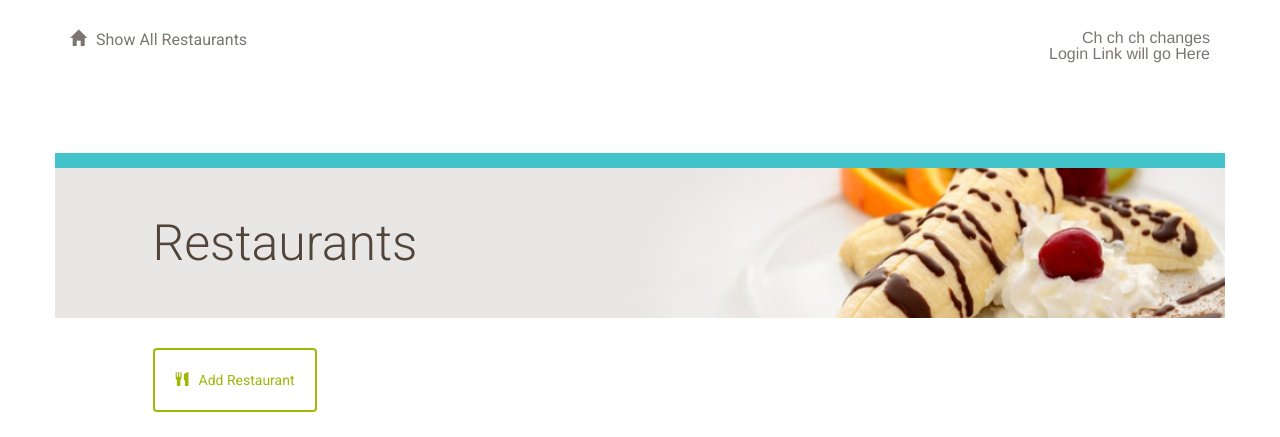
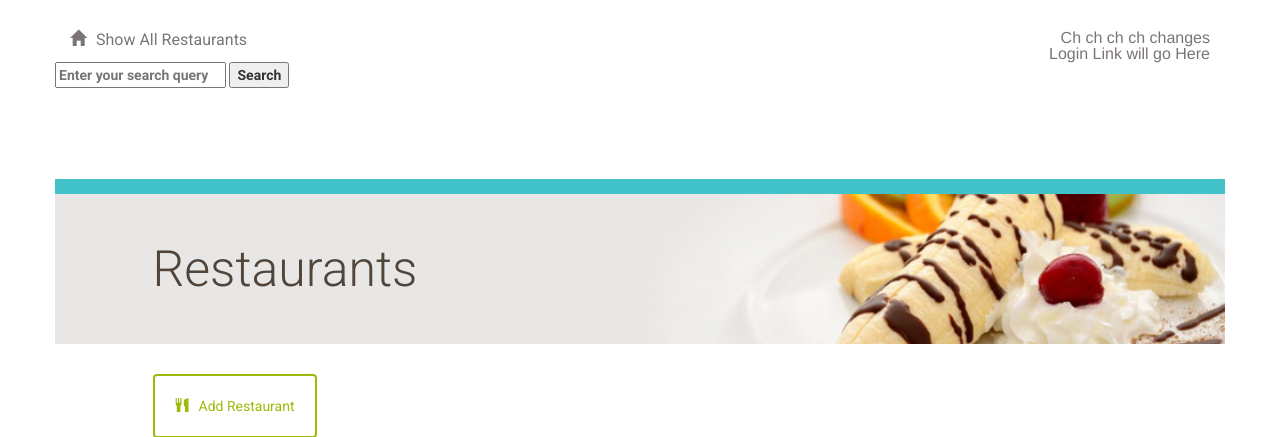
Before and after one commit to MQCOMP3310-2023/comp3310assignment2-keyboard-smasherz, a Flask app: page / in a window 1280 px wide. Shown: the top 437 px of the page. Run offline with Flask 3, Linux system fonts and the light colour scheme; data that the repository does not hold is empty; some libraries are stand-ins or nearby versions.

Commit message:
Search bar
Create a search bar for the search function

```diff
--- a/project/templates/header.html
+++ b/project/templates/header.html
@@ -5,8 +5,14 @@
 		</a>
 	</div>
 	<div class="col-md-6 text-right">
-			<p>Ch ch ch changes</p>
+			<p>Ch ch ch ch changes</p>
 					<p>Login Link will go Here </p>
 
 	</div>
+	<div>
+		<form action="/search" method="get">
+			<input type="text" name="query" class="search-bar" placeholder="Enter your search query">
+			<input type="submit" value="Search">
+		</form>
+	</div>
 </div>
```
